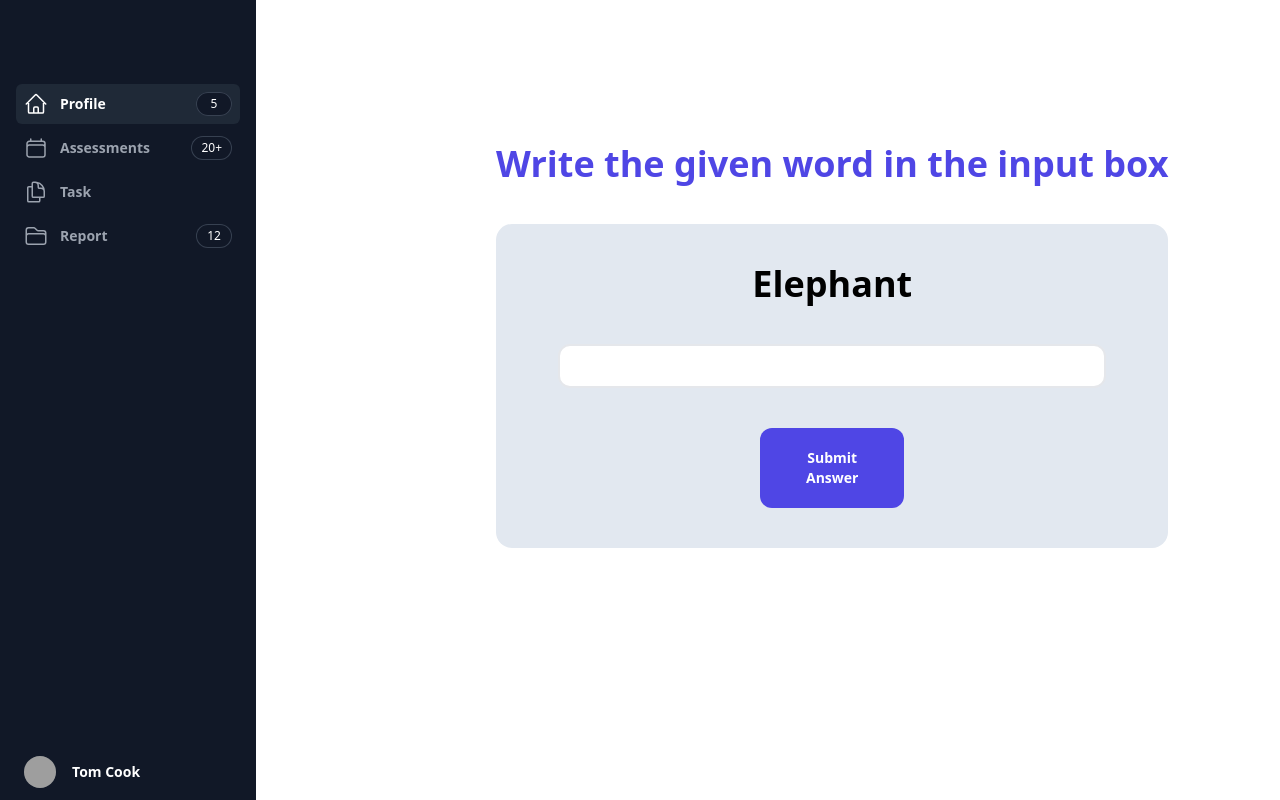
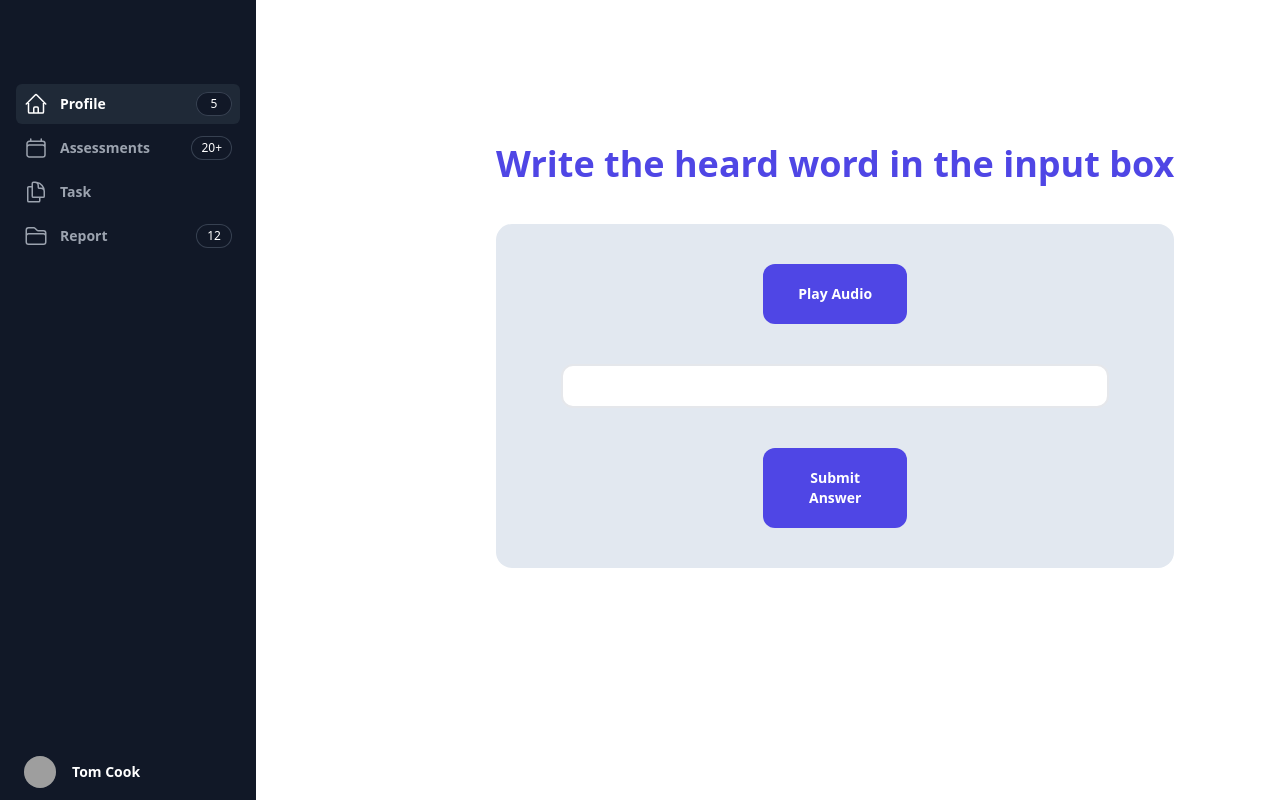
Before and after one commit to i0dheerajdileep/makeaton, a React (Vite) app: page /dashboard/assesment in a window 1280 px wide. Built offline with nearby package versions, Linux system fonts and the light colour scheme; grey boxes are pictures that could not be loaded.

Commit message:
sound added

```diff
--- a/src/components/Sound.jsx
+++ b/src/components/Sound.jsx
@@ -1,9 +1,66 @@
-import React from 'react'
+import React, { useState } from 'react';
+
+const assessmentWords = ['makeaton', 'clusterdev', 'mlh', 'github']; // Add more words as needed
 
 function Sound() {
+  const [currentWordIndex, setCurrentWordIndex] = useState(0);
+  const [userScore, setUserScore] = useState(0);
+  const [userAnswer, setUserAnswer] = useState('');
+  const [isPlaying, setIsPlaying] = useState(false);
+
+  const currentWord = assessmentWords[currentWordIndex];
+
+  const handleAnswerSubmission = () => {
+    // Check if the user's answer matches the current word
+    if (userAnswer.toLowerCase() === currentWord.toLowerCase()) {
+      setUserScore(userScore + 1);
+    }
+
+    // Move to the next word
+    if (currentWordIndex + 1 < assessmentWords.length) {
+      setCurrentWordIndex(currentWordIndex + 1);
+      setUserAnswer(''); // Clear the user's answer for the next word
+    } else {
+      // End of assessment, you can navigate to another page or show a summary
+      alert(`Assessment completed! Your score: ${userScore + 1}/${assessmentWords.length}`);
+      setCurrentWordIndex(0); // Reset the index for a new assessment
+      setUserScore(0); // Reset the score for a new assessment
+    }
+  };
+
+  const playAudio = () => {
+    const synth = window.speechSynthesis;
+    const utterance = new SpeechSynthesisUtterance(currentWord);
+    synth.speak(utterance);
+    setIsPlaying(true);
+    utterance.onend = () => setIsPlaying(false);
+  };
+
   return (
-    <div>Sound</div>
-  )
+    <div className='flex justify-start items-center pt-36 w-full text-4xl font-bold flex-col ml-40'>
+      <div>
+        <h1 className='text-indigo-600 '>Write the heard word in the input box</h1>
+        <div className='bg-slate-200 h-full flex flex-col justify-start items-center gap-y-10 p-10 mt-10 rounded-2xl'>
+          <div className='flex flex-col justify-center items-center gap-y-10'>
+            <button onClick={playAudio} className={`text-sm bg-indigo-600 text-white rounded-xl w-36 p-5 ${isPlaying ? 'opacity-50 cursor-not-allowed' : ''}`} disabled={isPlaying}>
+              {isPlaying ? 'Playing...' : 'Play Audio'}
+            </button>
+            <input
+              type='text'
+              name='userAnswer'
+              id='userAnswer'
+              value={userAnswer}
+              onChange={(e) => setUserAnswer(e.target.value)}
+              className='border-2 rounded-xl'
+            />
+            <button onClick={handleAnswerSubmission} className='text-sm bg-indigo-600 text-white rounded-xl w-36 p-5'>
+              Submit Answer
+            </button>
+          </div>
+        </div>
+      </div>
+    </div>
+  );
 }
 
-export default Sound
+export default Sound;
--- a/src/components/Wordpuzzle.jsx
+++ b/src/components/Wordpuzzle.jsx
@@ -1,6 +1,6 @@
 import React,{useState} from 'react'
 
-const assessmentWords = ['Elephant', 'Apple', 'Programming', 'Ocean']; // Add more words as needed
+const assessmentWords = ['makeaton', 'clusterdev', 'mlh', 'github']; // Add more words as needed
 
 function Wordpuzzle() {
   const [currentWordIndex, setCurrentWordIndex] = useState(0);
@@ -23,7 +23,7 @@ function Wordpuzzle() {
       // End of assessment, you can navigate to another page or show a summary
       alert(`Assessment completed! Your score: ${userScore}/${assessmentWords.length}`);
     }
-  };
+  }
 
   return (
     <div className='flex justify-start items-center pt-36 w-full text-4xl font-bold flex-col ml-40'>
--- a/src/pages/Assesment.jsx
+++ b/src/pages/Assesment.jsx
@@ -1,13 +1,15 @@
 import React from 'react'
 import Sidebar from '../components/Sidebar'
-import Wordpuzzle from '../components/Wordpuzzle'
+// import Wordpuzzle from '../components/Wordpuzzle'
+import Sound from '../components/Sound'
 
 function Assesment() {
   return (
     <div className='flex flex-row'>
         <Sidebar/>
         <div>
-            <Wordpuzzle/>
+            {/* <Wordpuzzle/> */}
+            <Sound/>
         </div>
     </div>
   )
```
